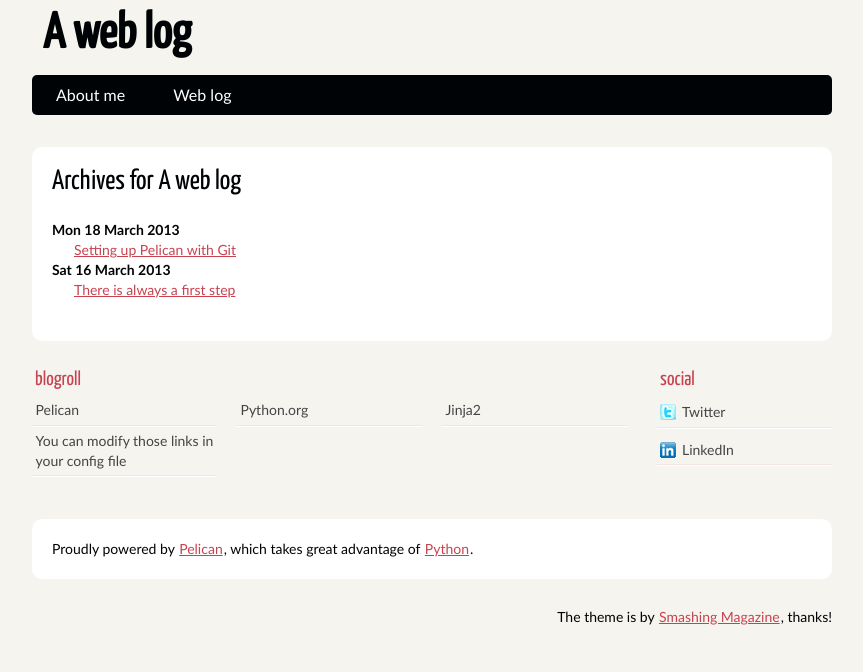
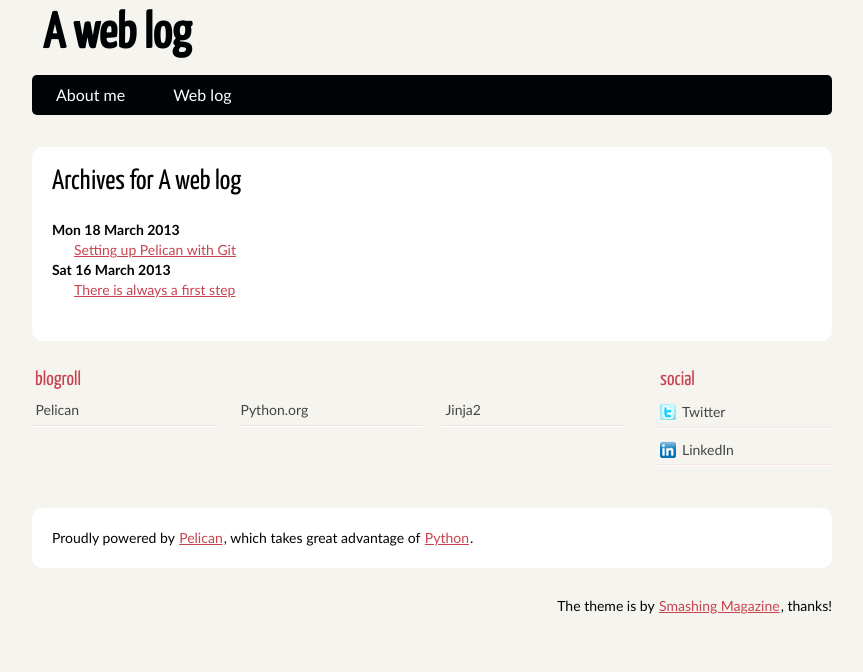
Before and after one commit to fe-lix-/fe-lix-.github.io, a plain HTML site: page archives.html in a window 1280 px wide. Shown: the whole page, without its empty margins (208-1071 px from the left). Drawn offline with Linux system fonts and the light colour scheme.

Commit message:
Updating

```diff
--- a/archives.html
+++ b/archives.html
@@ -35,7 +35,6 @@
                             <li><a href="http://getpelican.com/">Pelican</a></li>
                             <li><a href="http://python.org/">Python.org</a></li>
                             <li><a href="http://jinja.pocoo.org/">Jinja2</a></li>
-                            <li><a href="#">You can modify those links in your config file</a></li>
                         </ul>
                 </div><!-- /.blogroll -->
                 <div class="social">
```
Also changed, not shown: author/felix-delval.html (+0 -1 lines), authors.html (+0 -1 lines), categories.html (+0 -1 lines), category/web-log.html (+0 -1 lines), index.html (+0 -1 lines), pages/about-me.html (+0 -1 lines), setting-up-pelican-with-git.html (+0 -1 lines), tag/git.html (+0 -1 lines), tag/pelican.html (+0 -1 lines), tag/python.html (+0 -1 lines), tags.html (+0 -1 lines), there-is-always-a-first-step.html (+0 -1 lines).
